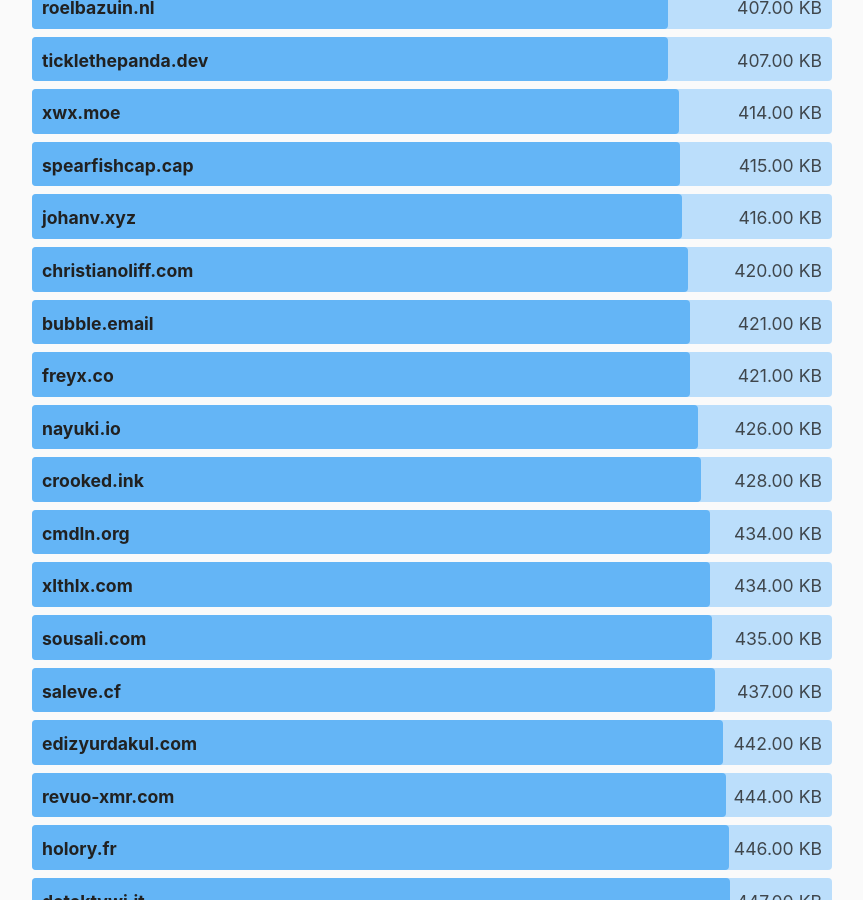
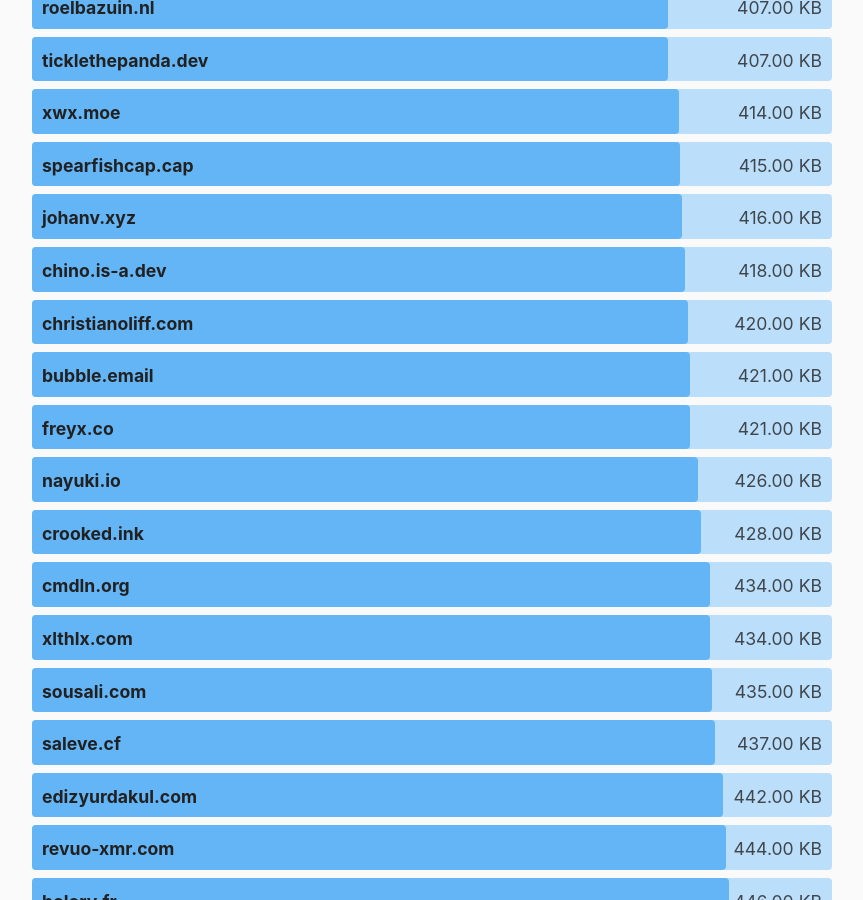
Before and after one commit to kevquirk/512kb.club, a Jekyll site: the page built from index.md, in a window 1280 px wide and 900 px high, scrolled down 28948 px. Shown: the whole window, without its empty margins (208-1071 px from the left). Built offline with Jekyll 4.4.1, drawn with Linux system fonts in a browser that asks for light colours; some of the changed text lies outside the part shown.

Commit message:
Update chino.is-a.dev

```diff
--- a/_data/sites.yml
+++ b/_data/sites.yml
@@ -530,8 +530,8 @@
 
 - domain: chino.is-a.dev
   url: https://chino.is-a.dev/
-  size: 494
-  last_checked: 2023-01-31
+  size: 418
+  last_checked: 2023-02-01
 
 - domain: christianoliff.com
   url: https://christianoliff.com/
```
